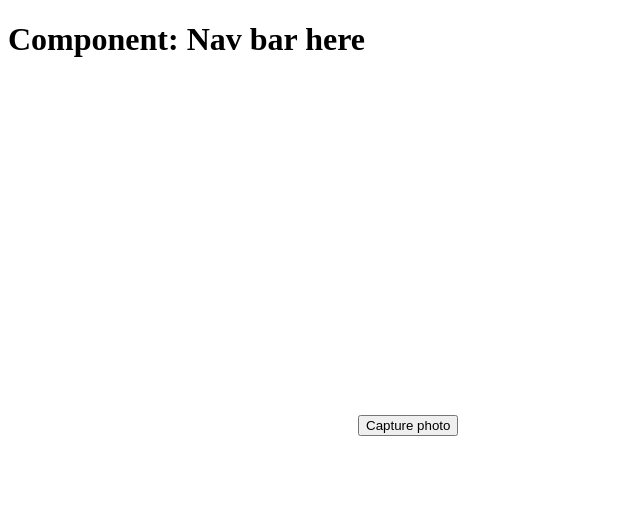
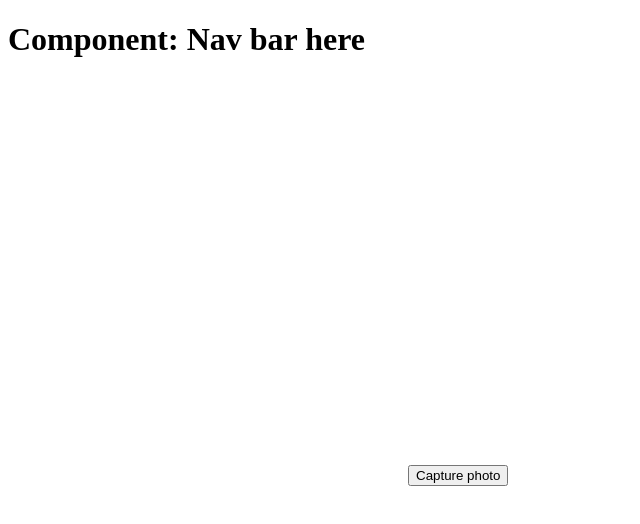
Before and after one commit to team-nullapi/team-null-front-end, a React (Create React App) app: page / in a window 1280 px wide. Both pictures are taken after a click on the button "Click Me". Shown: the top 524 px of the page, without its empty margins (0-640 px from the left). Built offline with nearby package versions, Linux system fonts and the light colour scheme; no server answers.

Commit message:
beta edit

```diff
--- a/src/components/webcamCapture.js
+++ b/src/components/webcamCapture.js
@@ -21,15 +21,17 @@ class WebcamCapture extends React.Component {
 
     return (
      <React.Fragment>
+        <div id="webcam-container">
           <Webcam
             audio={false}
-          height={350}
+            height={400}
             ref={this.setRef}
             screenshotFormat="image/jpeg"
-          width={350}
+            width={400}
             videoConstraints={videoConstraints}
           />
           <button onClick={this.capture}>Capture photo</button>
+       </div>
       </React.Fragment>
     );
   }
```
Lines whose indentation alone changed are shown as unchanged.
